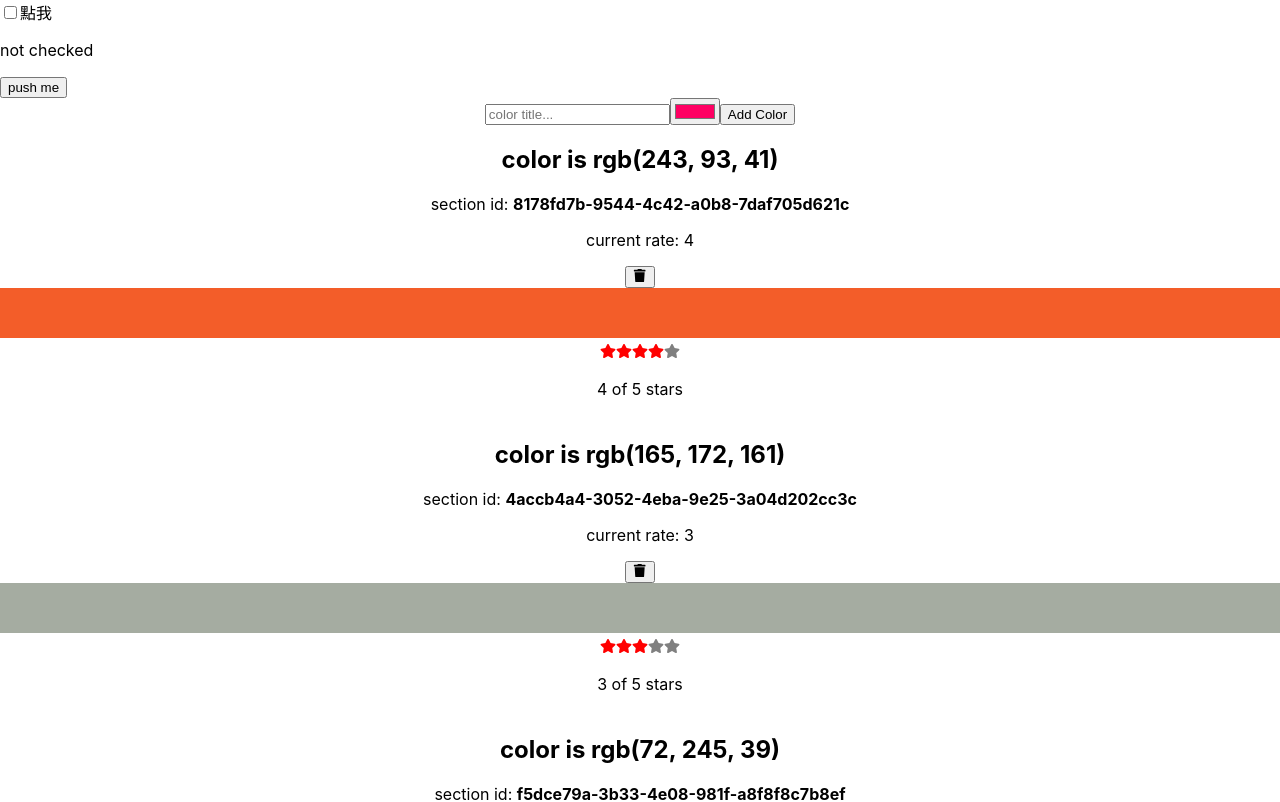
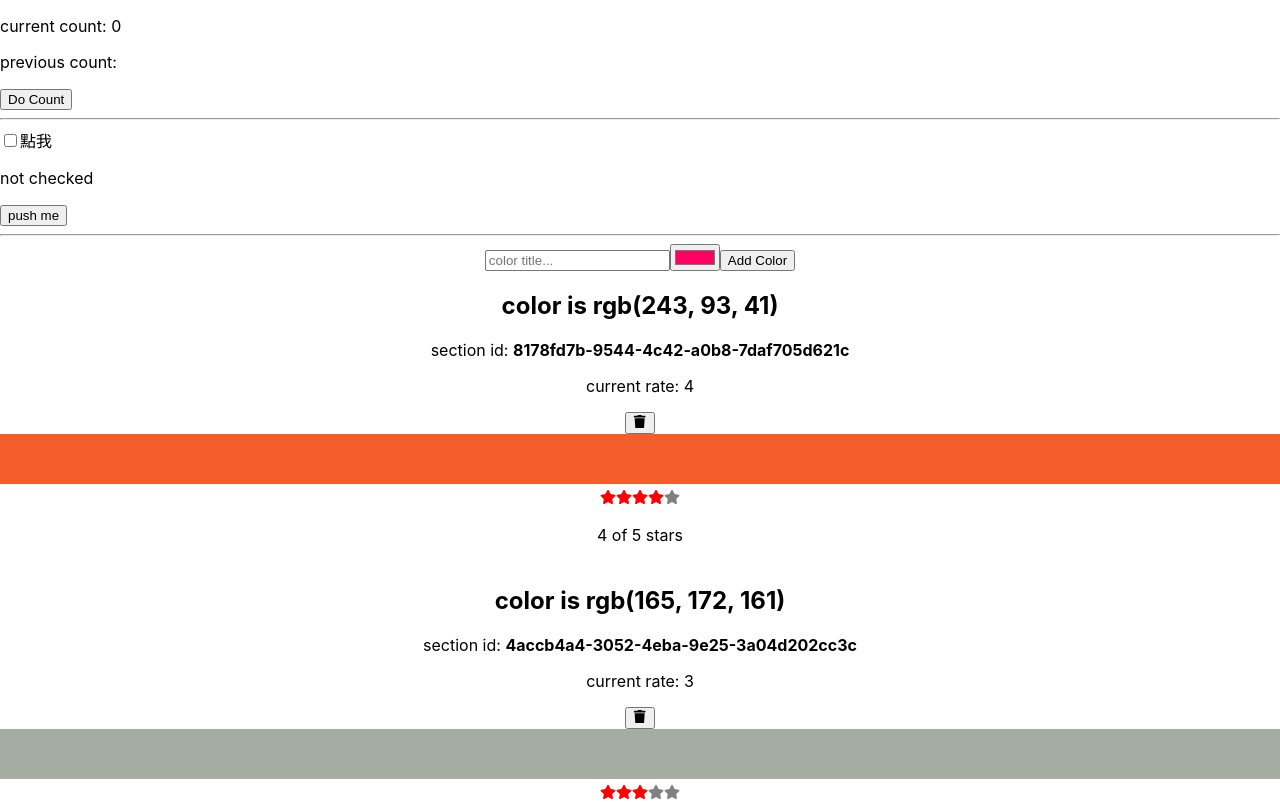
Before and after one commit to yayayahahaha/react-cli-start, a React (Create React App) app: page / in a window 1280 px wide. Shown: the top 802 px of the page. Built offline with nearby package versions, Linux system fonts and the light colour scheme.

Commit message:
implement custom hooks usePrevious

```diff
--- a/src/App.js
+++ b/src/App.js
@@ -8,13 +8,17 @@ import AddColorForm from './color-picker/AddColorForm.js'
 import ColorProvider from './provider/ColorProvider.js'
 
 import Checkbox from './components/Checkbox.js'
+import Counter from './components/Counter'
+
 function App() {
   return (
     <>
+      <Counter />
+      <hr />
       <div>
         <Checkbox />
       </div>
-
+      <hr />
       <ColorProvider>
         <div className="App">
           <AddColorForm />
--- a/src/components/Checkbox.js
+++ b/src/components/Checkbox.js
@@ -1,5 +1,4 @@
 import { useState, useEffect, useMemo } from 'react'
-import { useWindowSize, useMousePosition } from '../customHook/hooks'
 
 function Checkbox() {
   const [checked, setChecked] = useState(false)
@@ -8,20 +7,6 @@ function Checkbox() {
   const staticList = useMemo(() => {
     return list.map(storeBoolean => ({ value: storeBoolean, currentChecked: checked  }))
   }, [checked, list])
-
-  // 捕捉視窗大小變動
-  const [width, height] = useWindowSize()
-  useEffect(() => {
-    console.log(`window width: ${width}`)
-    console.log(`window height: ${height}`)
-  }, [width, height])
-
-  // 捕捉滑鼠游標
-  const [x, y] = useMousePosition()
-  useEffect(() => {
-    console.log(`x: ${x}`)
-    console.log(`y: ${y}`)
-  }, [x, y])
 
   useEffect(() => {
     console.log(`checked: ${checked}`)
--- /dev/null
+++ b/src/components/Counter.js
@@ -0,0 +1,19 @@
+import { useState/*, useRef, useEffect*/ } from 'react'
+import { usePrevious } from '../customHook/hooks'
+
+function Counter() {
+  const [count, setCount] = useState(0)
+  const previousCount = usePrevious(count)
+
+  function doCount() {
+    setCount(count => count + 1)
+  }
+
+  return <div>
+    <p>current count: {count}</p>
+    <p>previous count: {previousCount}</p>
+    <button onClick={doCount}>Do Count</button>
+  </div>
+}
+
+export default Counter
--- a/src/customHook/hooks.js
+++ b/src/customHook/hooks.js
@@ -1,4 +1,4 @@
-import { useState, useLayoutEffect } from 'react'
+import { useState, useEffect, useLayoutEffect, useRef } from 'react'
 
 export const useInput = (originalValue) => {
   const [value, setValue] = useState(originalValue)
@@ -48,3 +48,13 @@ export const useMousePosition = () => {
 
   return [x, y]
 }
+
+// 取得useState的值的前一個數值:
+// 透過ref 在update 的時候的恆定性與執行順序上實作出來的customHooks
+export const usePrevious = (value) => {
+  const ref = useRef()
+  useEffect(() => {
+    ref.current = value
+  })
+  return ref.current
+}
```
